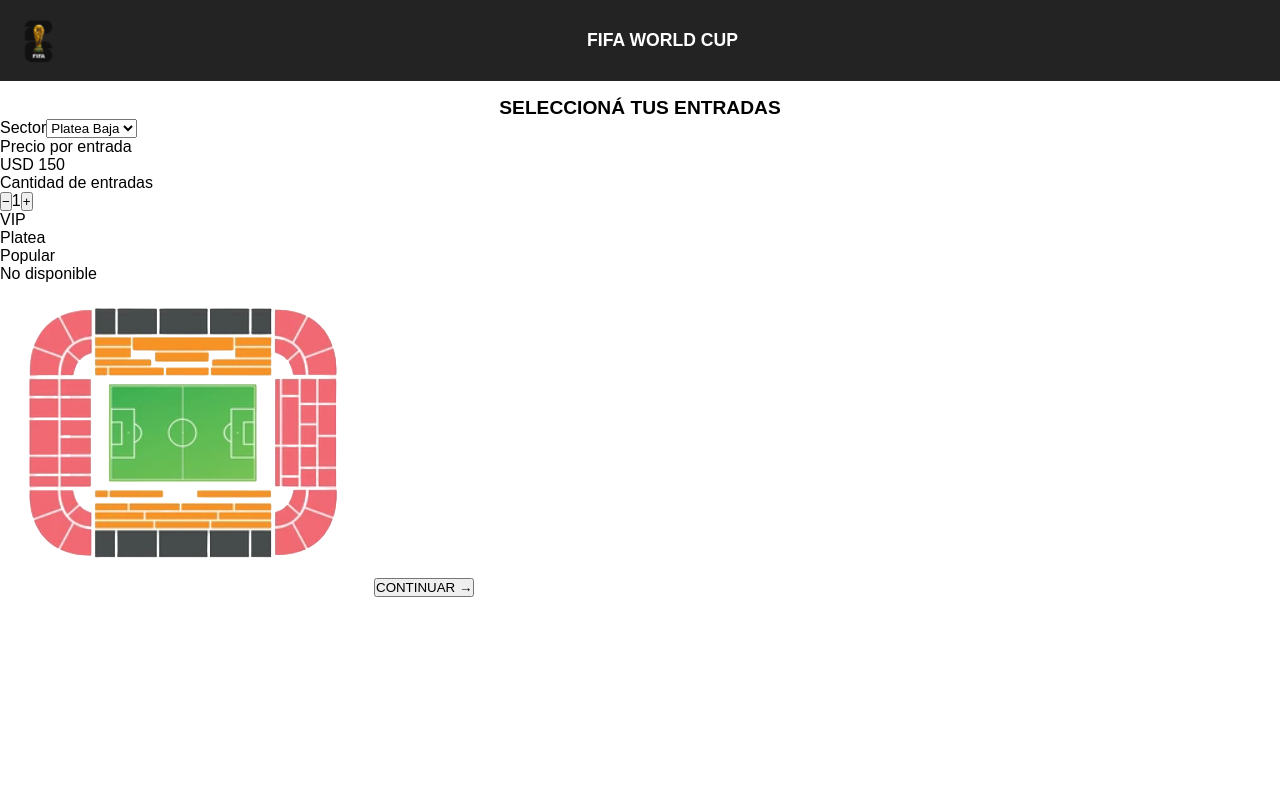
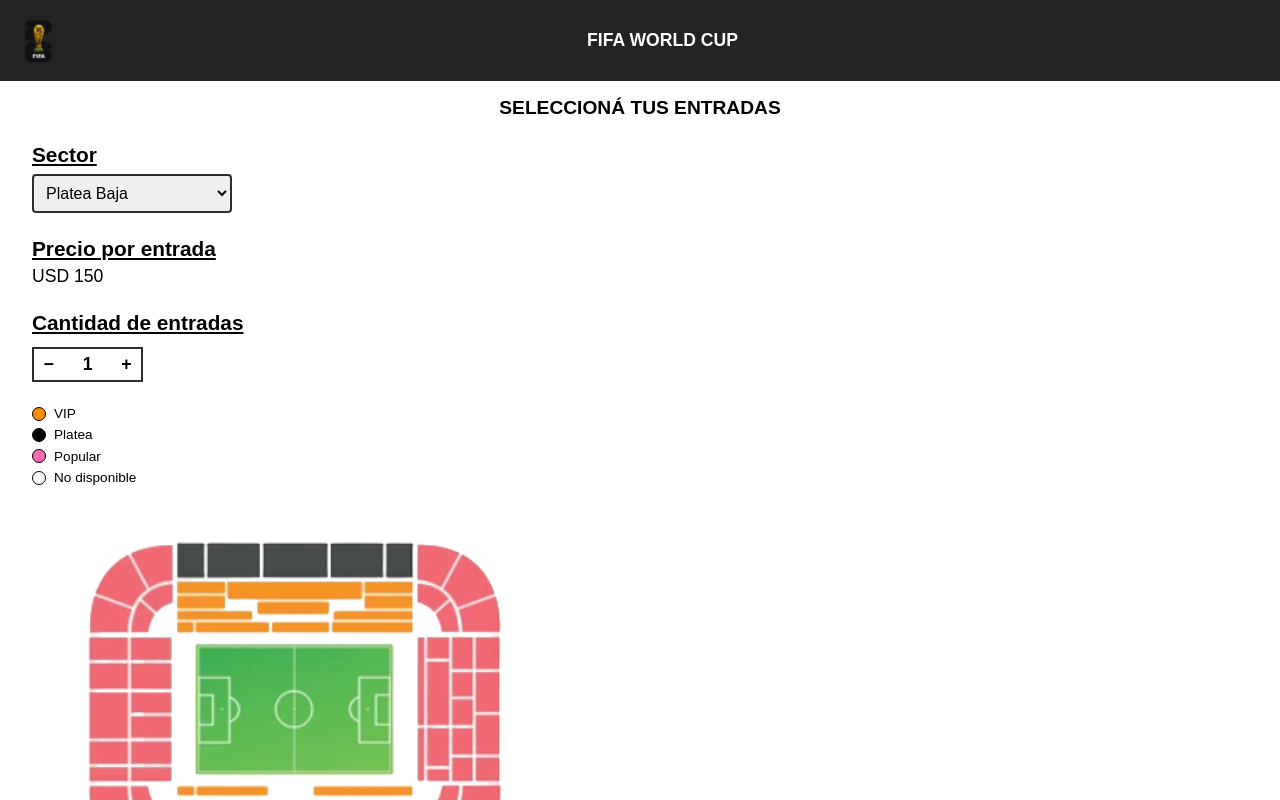
Before and after one commit to Lautaroo10/Tickets-Mundial-FIFA-2026, a Next.js app in the folder frontend/: page /entradas in a window 1280 px wide. Shown: the top 800 px of the page. Built offline with nearby package versions, Linux system fonts and the light colour scheme.

Commit message:
Avance en la pagina de seleccion de entradas , diseñando la estructura y el css

```diff
--- a/frontend/app/entradas/page.tsx
+++ b/frontend/app/entradas/page.tsx
@@ -30,9 +30,9 @@ export default function PaginaCompra() {
                 <div className="compra-container">
 
 
-                    <div className="compra-izquierda">
 
-                        <label className="label">Sector</label>
+                    <div className="sector">
+                        <label className="label-sector">Sector</label>
                         <select
                             className="selector-sector"
                             value={sector}
@@ -44,30 +44,36 @@ export default function PaginaCompra() {
                             <option value="popular">Popular</option>
                         </select>
 
-                        <p className="label">Precio por entrada</p>
+                    </div>
+
+                    <div className="box-precio">
+                        <p className="label-precio">Precio por entrada</p>
                         <p className="precio">USD {precios[sector]}</p>
+                    </div>
 
-                        <p className="label">Cantidad de entradas</p>
+                    <div className="box-cantidad">
+                        <p className="label-cantidad">Cantidad de entradas</p>
                         <div className="cantidad-container">
                             <button className="btn-cantidad" onClick={() => setCantidad(Math.max(1, cantidad - 1))}>−</button>
                             <span className="cantidad-numero">{cantidad}</span>
-                            <button className="btn-cantidad" onClick={() => setCantidad(Math.min(10, cantidad + 1))}>+</button>
+                            <button className="btn-cantidad" onClick={() => setCantidad(Math.min(6, cantidad + 1))}>+</button>
                         </div>
+                    </div>
 
 
-                        <div className="referencias">
-                            <div className="referencia"><span className="color-ref vip-color"></span><p>VIP</p></div>
-                            <div className="referencia"><span className="color-ref platea-color"></span><p>Platea</p></div>
-                            <div className="referencia"><span className="color-ref popular-color"></span><p>Popular</p></div>
-                            <div className="referencia"><span className="color-ref nodisponible-color"></span><p>No disponible</p></div>
-                        </div>
 
+
+
+
+                    <div className="referencias">
+                        <div className="referencia-box"><span className="color-ref vip-color"></span><p>VIP</p></div>
+                        <div className="referencia-box"><span className="color-ref platea-color"></span><p>Platea</p></div>
+                        <div className="referencia-box"><span className="color-ref popular-color"></span><p>Popular</p></div>
+                        <div className="referencia-box"><span className="color-ref nodisponible-color"></span><p>No disponible</p></div>
                     </div>
 
-                    <div className="compra-derecha">
-                        <img className="img-estadio" src="/estadio.png" alt="Estadio" />
-                        <button className="btn-continuar">CONTINUAR →</button>
-                    </div>
+                    <img className="img-estadio" src="/estadio.png" alt="Estadio" />
+                    <button className="btn-continuar">CONTINUAR →</button>
 
                 </div>
             </main>
--- a/frontend/app/globals.css
+++ b/frontend/app/globals.css
@@ -3,6 +3,12 @@
   margin: 0;
   padding: 0;
   font-family: 'Arial', sans-serif;
+}
+
+html,
+body {
+  overflow-x: hidden;
+  width: 100%;
 }
 
 
@@ -254,4 +260,221 @@ h1 {
 
 
 
-/* ========== Seleccion de entradas ========== */
+/* ========== Seleccion de entradas (Mobile First) ========== */
+
+.main-compra {
+  width: 100%;
+  overflow-x: hidden;
+  padding: 0;
+}
+
+.compra-container {
+  display: flex;
+  flex-direction: column;
+  width: 100%;
+  padding: 0 1rem;
+}
+
+.sector {
+  display: flex;
+  flex-direction: column;
+  gap: 0.4rem;
+  margin-top: 1.5rem;
+}
+
+.label-sector {
+  font-size: 1.1rem;
+  font-weight: bold;
+  text-decoration: underline;
+}
+
+.selector-sector {
+  padding: 0.5rem;
+  border: 2px solid #2e2d2d;
+  border-radius: 4px;
+  font-size: 1rem;
+  width: 100%;
+  max-width: 200px;
+}
+
+.box-precio {
+  display: flex;
+  flex-direction: column;
+  gap: 0.3rem;
+  margin-top: 1.5rem;
+}
+
+.label-precio {
+  font-size: 1.1rem;
+  font-weight: bold;
+  text-decoration: underline;
+}
+
+.precio {
+  font-size: 1rem;
+}
+
+.box-cantidad {
+  display: flex;
+  flex-direction: column;
+  gap: 0.3rem;
+  margin-top: 1.5rem;
+}
+
+.label-cantidad {
+  font-size: 1.1rem;
+  font-weight: bold;
+  text-decoration: underline;
+}
+
+.cantidad-container {
+  display: flex;
+  flex-direction: row;
+  align-items: center;
+  margin-top: 0.5rem;
+  border: 2px solid #2e2d2d;
+  width: fit-content;
+}
+
+.btn-cantidad {
+  padding: 0.3rem 0.6rem;
+  font-size: 1.1rem;
+  font-weight: bold;
+  cursor: pointer;
+  background-color: #ffffff;
+  color: #000000;
+  border: none;
+  border-radius: 0;
+}
+
+.btn-cantidad:active {
+  background-color: #e0e0e0;
+}
+
+.cantidad-numero {
+  padding: 0.3rem 1.2rem;
+  font-size: 1.1rem;
+  font-weight: bold;
+}
+
+.referencias {
+  display: flex;
+  flex-direction: column;
+  gap: 0.4rem;
+  margin-top: 1.5rem;
+}
+
+.referencia-box {
+  display: flex;
+  flex-direction: row;
+  align-items: center;
+  gap: 0.5rem;
+}
+
+.referencia-box p {
+  margin: 0;
+  font-size: 0.85rem;
+}
+
+.color-ref {
+  display: inline-block;
+  width: 14px;
+  height: 14px;
+  border-radius: 50%;
+  flex-shrink: 0;
+}
+
+.vip-color {
+  background-color: #ff8c00;
+  border: 1px solid #000000;
+}
+
+.platea-color {
+  background-color: #000000;
+  border: 1px solid #000000;
+}
+
+.popular-color {
+  background-color: #ff69b4;
+  border: 1px solid #000000;
+}
+
+.nodisponible-color {
+  background-color: #ffffff;
+  border: 1px solid #000000;
+}
+
+.img-estadio {
+  width: 100%;
+  max-width: 350px;
+  height: auto;
+  margin-top: 1.5rem;
+  align-self: center;
+}
+
+.btn-continuar {
+  background-color: #000000;
+  color: #ffffff;
+  padding: 0.7rem;
+  border: none;
+  border-radius: 0.4rem;
+  cursor: pointer;
+  font-size: 1rem;
+  font-weight: bold;
+  margin: 1.5rem 0;
+  width: 100%;
+  max-width: 350px;
+  align-self: center;
+}
+
+.btn-continuar:active {
+  opacity: 0.7;
+}
+
+/* --- Entradas: Tablet (480px+) --- */
+@media (min-width: 480px) {
+  .compra-container {
+    padding: 0 2rem;
+  }
+
+  .label-sector,
+  .label-precio,
+  .label-cantidad {
+    font-size: 1.2rem;
+  }
+
+  .precio {
+    font-size: 1.1rem;
+  }
+
+  .img-estadio {
+    max-width: 400px;
+  }
+
+  .btn-continuar {
+    max-width: 400px;
+    font-size: 1.1rem;
+  }
+}
+
+/* --- Entradas: Desktop (768px+) --- */
+@media (min-width: 768px) {
+  .compra-container {
+    max-width: 600px;
+    padding: 0 2rem;
+  }
+
+  .label-sector,
+  .label-precio,
+  .label-cantidad {
+    font-size: 1.3rem;
+  }
+
+  .img-estadio {
+    max-width: 500px;
+  }
+
+  .btn-continuar {
+    max-width: 500px;
+  }
+}
```
Also changed, not shown: frontend/app/page.tsx (+6 -2 lines).
